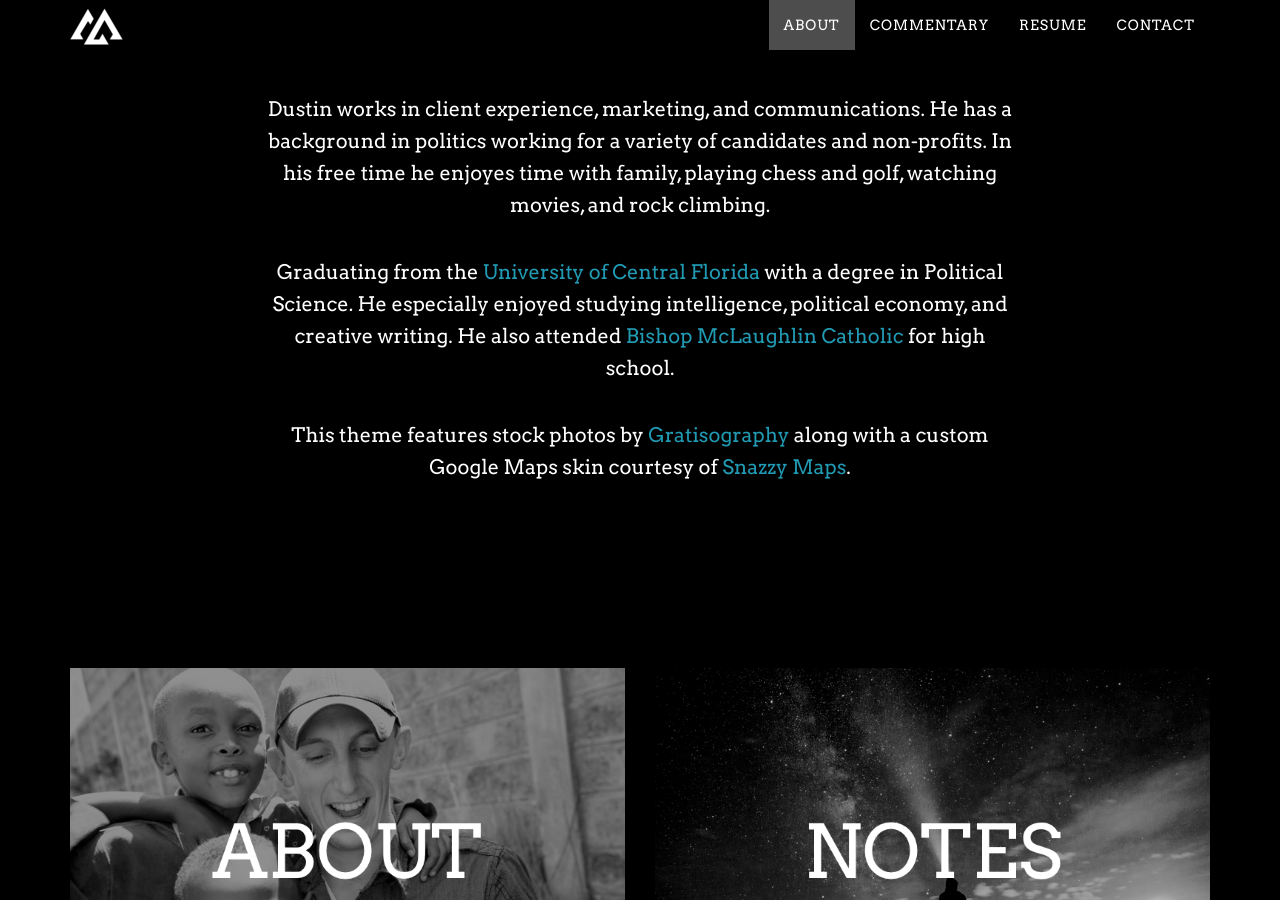
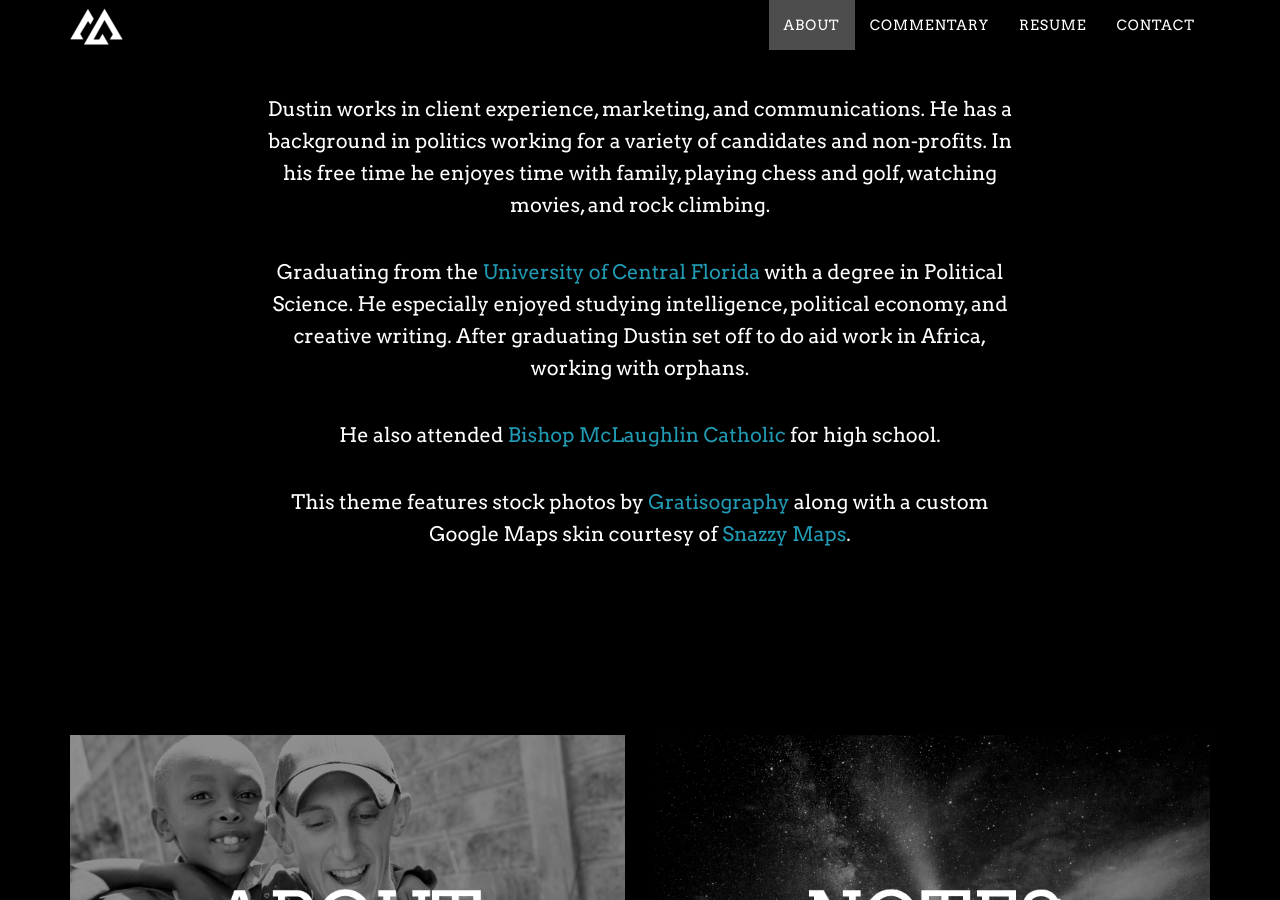
Before and after one commit to dustinwmooney/dustinmooney.website, a Jekyll site: the page built from index.html, in a window 1280 px wide and 900 px high, scrolled down 1033 px. Built offline with Jekyll 4.4.1, drawn with Linux system fonts in a browser that asks for light colours; nearby versions of some CDN libraries.

Commit message:
Update about.html

```diff
--- a/_includes/about.html
+++ b/_includes/about.html
@@ -4,7 +4,9 @@
             <div class="col-lg-8 col-lg-offset-2">
                 <h2>About Dustin</h2>
                 <p>Dustin works in client experience, marketing, and communications. He has a background in politics working for a variety of candidates and non-profits. In his free time he enjoyes time with family, playing chess and golf, watching movies, and rock climbing.</p>
-                <p>Graduating from the <a href="http://ucf.edu/">University of Central Florida</a> with a degree in Political Science. He especially enjoyed studying intelligence, political economy, and creative writing. He also attended <a href="http://bmchs.com/">Bishop McLaughlin Catholic</a> for high school.</p>
+                <p>Graduating from the <a href="http://ucf.edu/">University of Central Florida</a> with a degree in Political Science. He especially enjoyed studying intelligence, political economy, and creative writing. After graduating Dustin set off to do aid work in Africa, working with orphans.</p>
+
+                    <p>He also attended <a href="http://bmchs.com/">Bishop McLaughlin Catholic</a> for high school.</p>
                 <p>This theme features stock photos by <a href="http://gratisography.com/">Gratisography</a> along with a custom Google Maps skin courtesy of <a href="http://snazzymaps.com/">Snazzy Maps</a>.</p>
             </div>
         </div>
```
